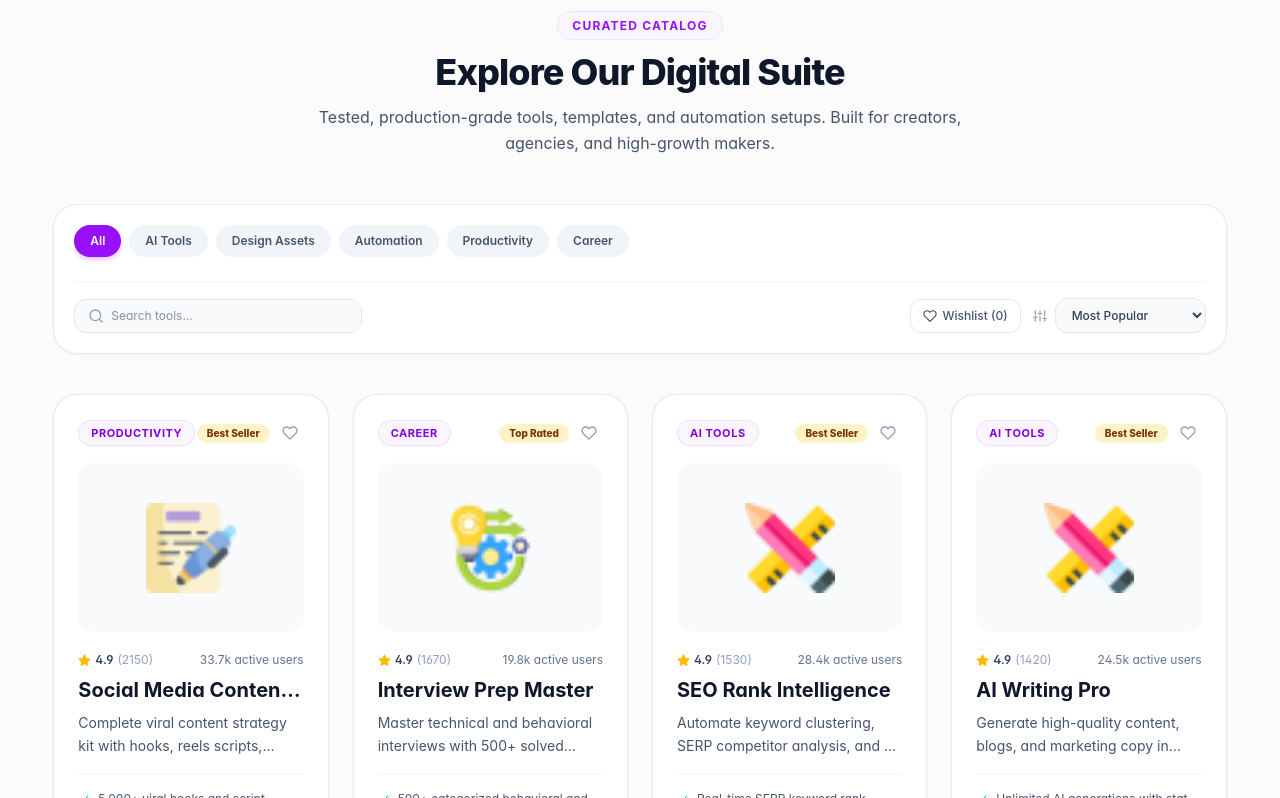
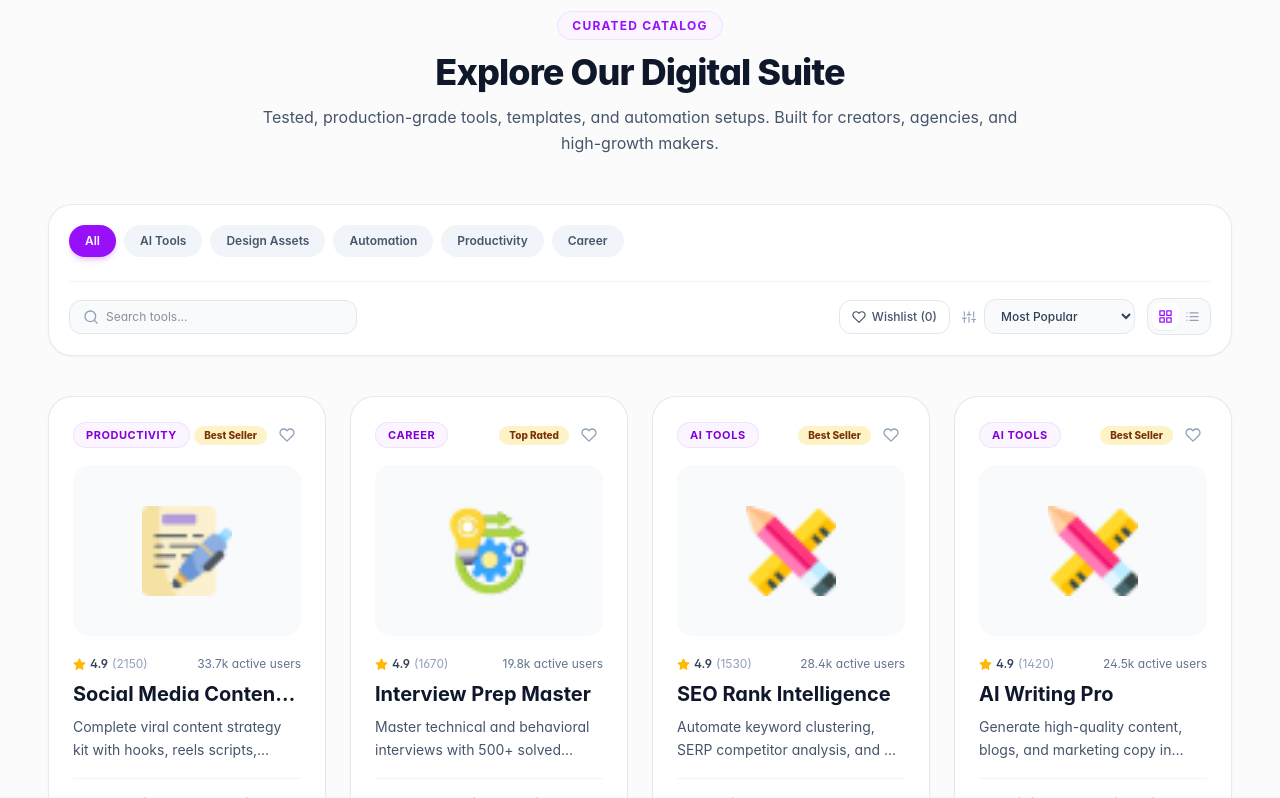
Before and after one commit to ruhul2003/DigiTools-Platform, a Next.js app: page / in a window 1280 px wide. Shown: the part 1235-2033 px from the top of the page. Built offline with nearby package versions, Linux system fonts and the light colour scheme.

Commit message:
Add Grid and List layout view toggle to the tool catalog component.

```diff
--- a/src/Components/Catalog.jsx
+++ b/src/Components/Catalog.jsx
@@ -5,7 +5,7 @@ import ToolCard from "./ToolCard";
 import QuickViewModal from "./QuickViewModal";
 import { toolsData, categoriesList } from "../data/toolsData";
 import { useWishlist } from "../context/WishlistContext";
-import { FiSearch, FiSliders, FiHeart, FiRefreshCw } from "react-icons/fi";
+import { FiSearch, FiSliders, FiHeart, FiRefreshCw, FiGrid, FiList } from "react-icons/fi";
 
 export default function Catalog({ initialSearch = "" }) {
   const [selectedCategory, setSelectedCategory] = useState("All");
@@ -13,6 +13,7 @@ export default function Catalog({ initialSearch = "" }) {
   const [sortBy, setSortBy] = useState("popular");
   const [onlyWishlist, setOnlyWishlist] = useState(false);
   const [quickViewTool, setQuickViewTool] = useState(null);
+  const [viewMode, setViewMode] = useState("grid"); // "grid" | "list"
 
   const { wishlist } = useWishlist();
 
@@ -45,9 +46,9 @@ export default function Catalog({ initialSearch = "" }) {
   }, [selectedCategory, searchQuery, sortBy, onlyWishlist, wishlist]);
 
   return (
-    <section id="products" className="py-20 w-11/12 max-w-7xl mx-auto scroll-mt-20">
+    <section id="products" className="py-20 w-full max-w-[1560px] mx-auto px-4 sm:px-8 lg:px-12 scroll-mt-20">
       {/* Section Header */}
-      <div className="text-center max-w-2xl mx-auto mb-12">
+      <div className="text-center max-w-3xl mx-auto mb-12">
         <span className="text-xs font-bold uppercase tracking-widest text-purple-600 dark:text-purple-400 bg-purple-50 dark:bg-purple-950/60 px-3.5 py-1.5 rounded-full border border-purple-200/60 dark:border-purple-800/60">
           Curated Catalog
         </span>
@@ -78,7 +79,7 @@ export default function Catalog({ initialSearch = "" }) {
           ))}
         </div>
 
-        {/* Controls Row: Search, Wishlist Toggle, Sort By */}
+        {/* Controls Row: Search, Wishlist Toggle, Sort By & View Mode */}
         <div className="flex flex-col sm:flex-row items-center justify-between gap-4 pt-4 border-t border-slate-100 dark:border-slate-800/80">
           {/* Search box */}
           <div className="relative w-full sm:w-72">
@@ -92,7 +93,7 @@ export default function Catalog({ initialSearch = "" }) {
             />
           </div>
 
-          <div className="flex items-center gap-3 w-full sm:w-auto justify-end">
+          <div className="flex items-center gap-3 w-full sm:w-auto justify-end flex-wrap">
             {/* Wishlist only toggle */}
             <button
               onClick={() => setOnlyWishlist(!onlyWishlist)}
@@ -119,6 +120,34 @@ export default function Catalog({ initialSearch = "" }) {
                 <option value="price-low">Price: Low to High</option>
                 <option value="price-high">Price: High to Low</option>
               </select>
+            </div>
+
+            {/* View Mode Toggle: Grid vs List */}
+            <div className="flex items-center p-1 rounded-xl border border-slate-200 dark:border-slate-700 bg-slate-50 dark:bg-slate-800">
+              <button
+                onClick={() => setViewMode("grid")}
+                className={`p-1.5 rounded-lg text-xs transition-colors ${
+                  viewMode === "grid"
+                    ? "bg-white dark:bg-slate-900 text-purple-600 dark:text-purple-400 shadow-2xs"
+                    : "text-slate-400 hover:text-slate-600 dark:hover:text-slate-300"
+                }`}
+                title="Grid View"
+                aria-label="Grid View"
+              >
+                <FiGrid size={15} />
+              </button>
+              <button
+                onClick={() => setViewMode("list")}
+                className={`p-1.5 rounded-lg text-xs transition-colors ${
+                  viewMode === "list"
+                    ? "bg-white dark:bg-slate-900 text-purple-600 dark:text-purple-400 shadow-2xs"
+                    : "text-slate-400 hover:text-slate-600 dark:hover:text-slate-300"
+                }`}
+                title="List View"
+                aria-label="List View"
+              >
+                <FiList size={15} />
+              </button>
             </div>
           </div>
         </div>
```
